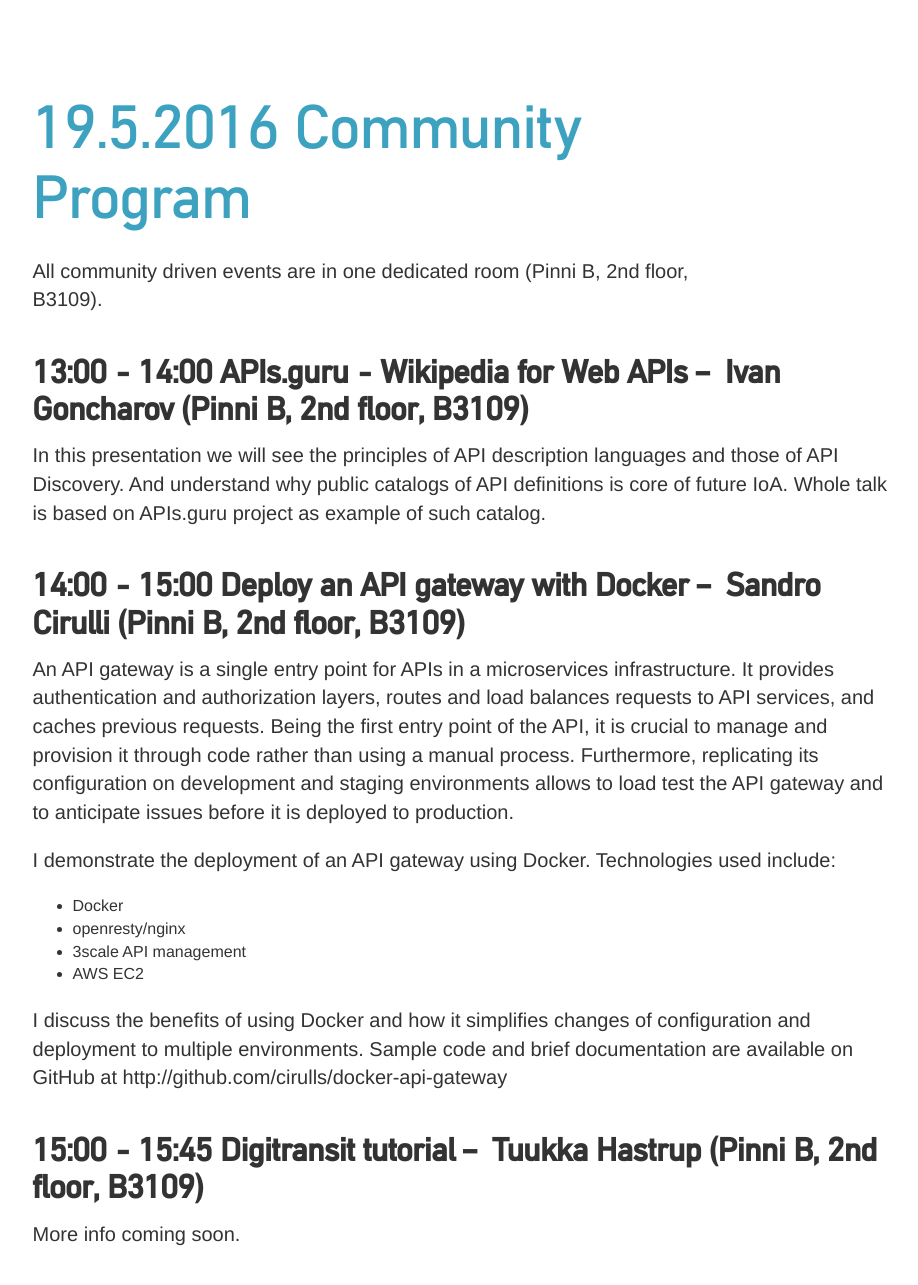
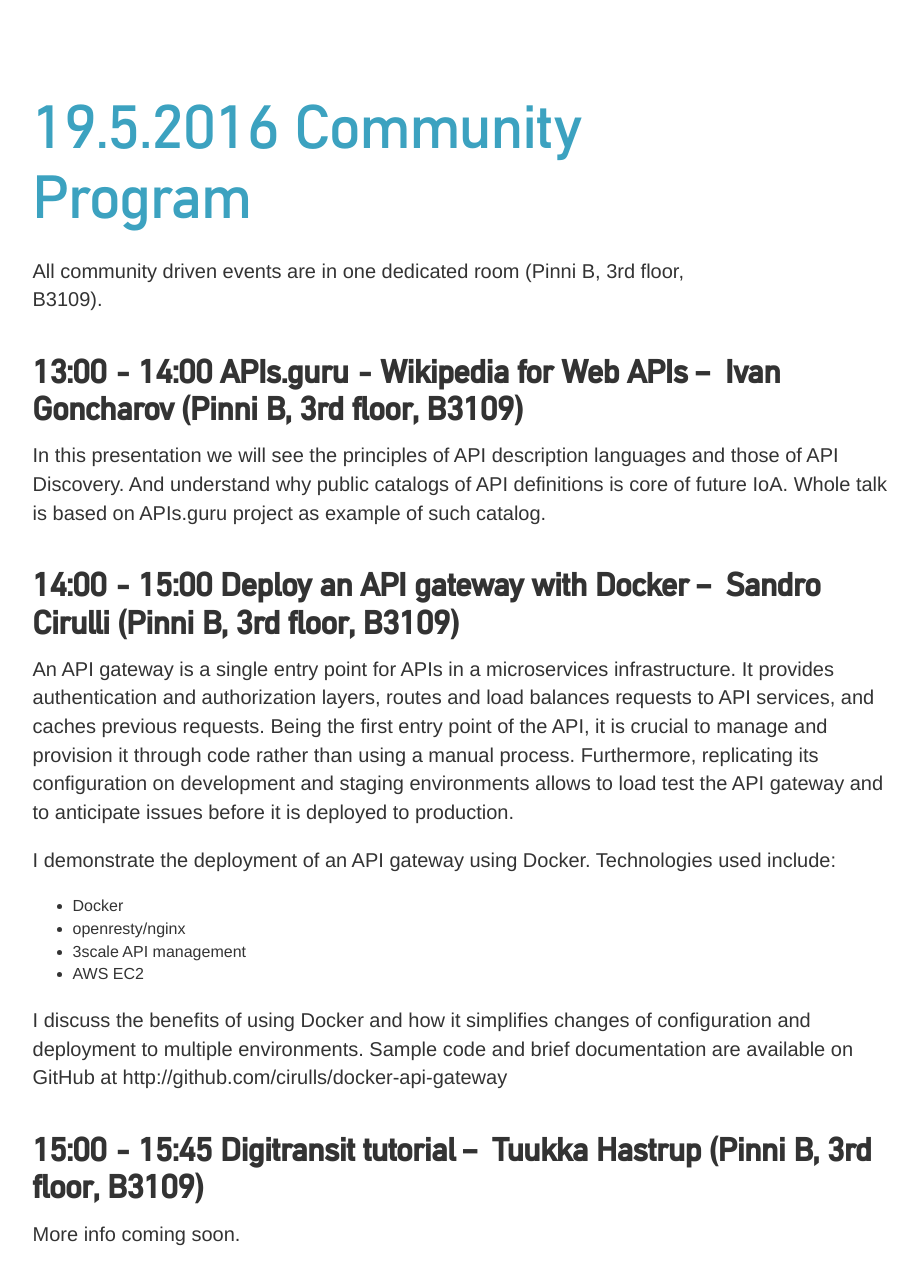
Before and after one commit to apidaysnordic/apidaysnordic.github.io, a Jekyll site: the page built from programme/index.md, in a window 1280 px wide and 1400 px high, scrolled down 7802 px. Shown: the top 1285 px of the window, without its empty margins (178-1096 px from the left). Built offline with Jekyll 4.4.1, drawn with Linux system fonts in a browser that asks for light colours; some web fonts are replaced; comment, search, counter and statistics services are not loaded; some of the changed text lies outside the part shown.

Commit message:
Update programme.html

```diff
--- a/_layouts/programme.html
+++ b/_layouts/programme.html
@@ -604,7 +604,7 @@
                     <div class="col-md-8 col-md-offset-1">
 			<a name="communityday1">&nbsp;</a>
                         <h1 class="programme-title"><strong>18.5.2016</strong> Community Program</h1>
-			<p style="">All community driven events are in one dedicated room (Pinni B, 2nd floor, B3109).</p>
+			<p style="">All community driven events are in one dedicated room (Pinni B, 3rd floor, B3109).</p>
 
                     </div>
                 </div>
@@ -616,7 +616,7 @@
                 <div class="row">
                     <div class="col-md-10 col-md-offset-1">
                         <h2>13:30 - 14:00 Explaining APIs to Kids who own a digital piggybank like ERNIT and ask how does it work - and an Customer Success Journey &ndash;
-			<strong> Amandeep Midha</strong> (Pinni B, 2nd floor, B3109)</h2>
+			<strong> Amandeep Midha</strong> (Pinni B, 3rd floor, B3109)</h2>
 
 			<p>Is it possible to teach kids about digital piggybank, explain them money, currency, savings, and especially when they ask how does it work ?</p>
 
@@ -646,7 +646,7 @@
             <div class="col-md-10 col-md-offset-1">
                 <div class="row">
                     <div class="col-md-10 col-md-offset-1">
-                        <h2>14:00 - 15:00 Practical API Management Crash Course &ndash; <strong> Manfred Bortenschlager (@manfredbo) and Nicolas Grenié (@picsoung)</strong> (Pinni B, 2nd floor, B3109)</h2>
+                        <h2>14:00 - 15:00 Practical API Management Crash Course &ndash; <strong> Manfred Bortenschlager (@manfredbo) and Nicolas Grenié (@picsoung)</strong> (Pinni B, 3rd floor, B3109)</h2>
 
                         <p>Presenters Manfred Bortenschlager (@manfredbo) and Nicolas Grenié (@picsoung) will take you through the necessary steps to set up the infrastructure to secure and monitor traffic to your API using an API gateway implemented with 3scale. They'll also share some best practices, tricks and tools you can use to help you test, debug and monitor your API.</p>
 
@@ -668,7 +668,7 @@
             <div class="col-md-10 col-md-offset-1">
                 <div class="row">
                     <div class="col-md-10 col-md-offset-1">
-                        <h2>15:00 - 17:00 AWS Serverless Workshop &ndash; <strong> Mikael Puittinen</strong> (Pinni B, 2nd floor, B3109)</h2>
+                        <h2>15:00 - 17:00 AWS Serverless Workshop &ndash; <strong> Mikael Puittinen</strong> (Pinni B, 3rd floor, B3109)</h2>
 
                         <p>The workshop introduces the audience to
 			AWS services such as API Gateway, Lambda functions that enable developers to develop services to the cloud without deploying any servers. the serverless framework that streamlines the process of developing and deploying API Gateway / Lambda based solutions
@@ -699,7 +699,7 @@
                     <div class="col-md-8 col-md-offset-1">
 			<a name="communityday1">&nbsp;</a>
                         <h1 class="programme-title"><strong>19.5.2016</strong> Community Program</h1>
-			<p style="">All community driven events are in one dedicated room (Pinni B, 2nd floor, B3109).</p>
+			<p style="">All community driven events are in one dedicated room (Pinni B, 3rd floor, B3109).</p>
                     </div>
                 </div>
             </div>
@@ -710,7 +710,7 @@
             <div class="col-md-10 col-md-offset-1">
                 <div class="row">
                     <div class="col-md-10 col-md-offset-1">
-                        <h2>13:00 - 14:00 APIs.guru - Wikipedia for Web APIs &ndash; <strong> Ivan Goncharov</strong> (Pinni B, 2nd floor, B3109)</h2>
+                        <h2>13:00 - 14:00 APIs.guru - Wikipedia for Web APIs &ndash; <strong> Ivan Goncharov</strong> (Pinni B, 3rd floor, B3109)</h2>
 
                         <p>In this presentation we will see the principles of API description languages and those of API Discovery. And understand why public catalogs of API definitions is core of future IoA. Whole talk is based on APIs.guru project as example of such catalog.</p>
                     </div>
@@ -722,7 +722,7 @@
             <div class="col-md-10 col-md-offset-1">
                 <div class="row">
                     <div class="col-md-10 col-md-offset-1">
-                        <h2>14:00 - 15:00 Deploy an API gateway with Docker &ndash; <strong> Sandro Cirulli</strong> (Pinni B, 2nd floor, B3109)</h2>
+                        <h2>14:00 - 15:00 Deploy an API gateway with Docker &ndash; <strong> Sandro Cirulli</strong> (Pinni B, 3rd floor, B3109)</h2>
 			<p>
                         An API gateway is a single entry point for APIs in a microservices infrastructure. It provides authentication and authorization layers, routes and load balances requests to
 			API services, and caches previous requests. Being the first entry point of the API, it is crucial to manage and provision it through code rather than using a manual process. Furthermore, replicating its configuration on development and staging environments allows to load test the API gateway and to anticipate issues before it is deployed to production.
@@ -752,7 +752,7 @@
             <div class="col-md-10 col-md-offset-1">
                 <div class="row">
                     <div class="col-md-10 col-md-offset-1">
-                        <h2>15:00 - 15:45 Digitransit tutorial &ndash; <strong> Tuukka Hastrup</strong> (Pinni B, 2nd floor, B3109)</h2>
+                        <h2>15:00 - 15:45 Digitransit tutorial &ndash; <strong> Tuukka Hastrup</strong> (Pinni B, 3rd floor, B3109)</h2>
 
                         <p>More info coming soon.</p>
                     </div>
```
